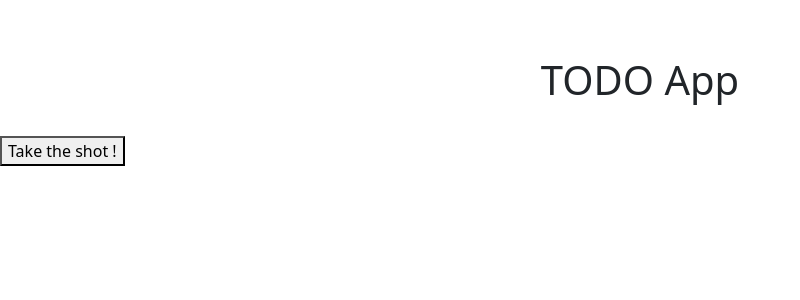
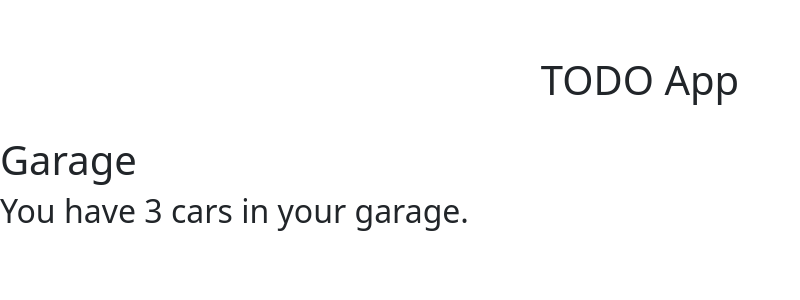
Before and after one commit to shsxol/todo-app, a React (Create React App) app in the folder client/: page / in a window 1280 px wide. Shown: the top 300 px of the page, without its empty margins (0-800 px from the left). Built offline with nearby package versions, Linux system fonts and the light colour scheme.

Commit message:
&& logical operator

```diff
--- a/client/src/App.js
+++ b/client/src/App.js
@@ -4,12 +4,14 @@ import React from "react";
 import Title from "./component/Title";
 import Example from "./component/Example";
 
+const cars =['Ford', 'BMW', 'Audi']
+
 
 function App() {
   return (
     <>
       <Title name="TODO App" />
-      <Example></Example>
+      <Example cars= {cars}/>
     </>
   );
 }
--- a/client/src/component/Example.js
+++ b/client/src/component/Example.js
@@ -1,11 +1,47 @@
 // rfce
 // adding events component
-export default function Example() {
-  const shoot =(a) => {
-    alert(a);
-  };
+// export default function Example() {
+//   const shoot =(a) => {
+//     alert(a);
+//   };
+//     return (
+//     <button onClick={() => shoot("Goal!")}>Take the shot !</button>
+//     );
+
+// }
+
+// export default function Goal(props){
+//     const isgoal= props.isgoal;
+//     if (isgoal){
+//         return <MadeGoal/>
+
+//     }
+//         return <MissedGoal/>
+// }
+
+// function MissedGoal(){
+//     return <h1> MISSED! </h1>;
+// }
+
+// function MadeGoal(){
+//     return <h1> Goal! </h1>
+// }
+
+
+// && logical operator
+const cars =['Ford', 'BMW', 'Audi'];
+
+<Garage cars ={cars}/>
+    export default function Garage(props){
+    const cars = props.cars;
     return (
-    <button onClick={() => shoot("Goaa;!")}>Take the shot !</button>
+        <>
+        <h1> Garage </h1>
+        {cars.length > 0 &&
+        <h2>
+            You have {cars.length} cars in your garage.
+        </h2>
+        }
+    </>
     );
-
 }
```
